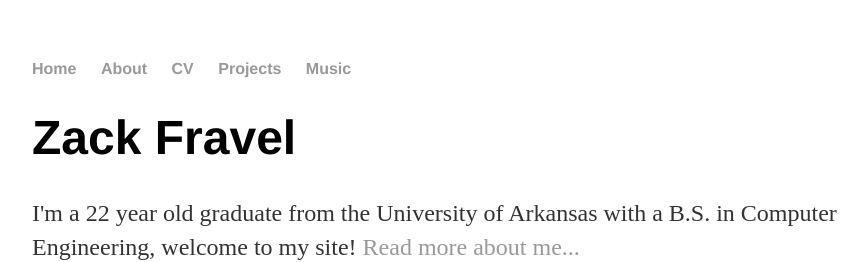
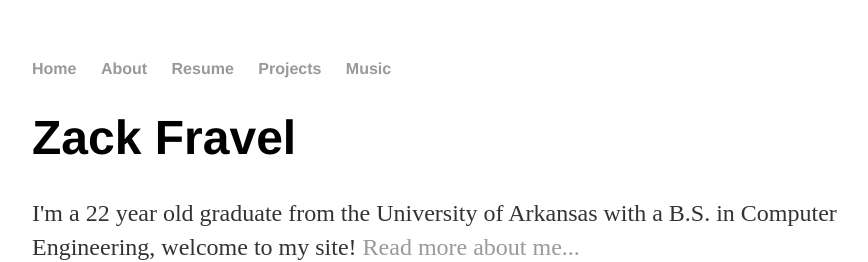
Before and after one commit to zackfravel/zackfravel.github.io, a Jekyll site: the page built from index.html, in a window 1280 px wide. Shown: the top 262 px of the page, without its empty margins (160-1028 px from the left). Built offline with Jekyll 4.4.1, drawn with Linux system fonts in a browser that asks for light colours.

Commit message:
Update default.html

```diff
--- a/_layouts/default.html
+++ b/_layouts/default.html
@@ -10,7 +10,7 @@
 	    		<ul>
 	        		<li><a href="/">Home</a></li>
 		        	<li><a href="/about/">About</a></li>
-	        		<li><a href="/cv/">CV</a></li>
+	        		<li><a href="/cv/">Resume</a></li>
 	        		<li><a href="/projects/">Projects</a></li>
 				<li><a href="https://zackfravel.bandcamp.com/">Music</a></li>
 	    		</ul>
```
